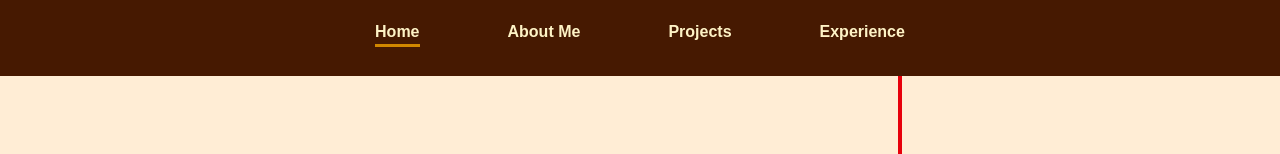
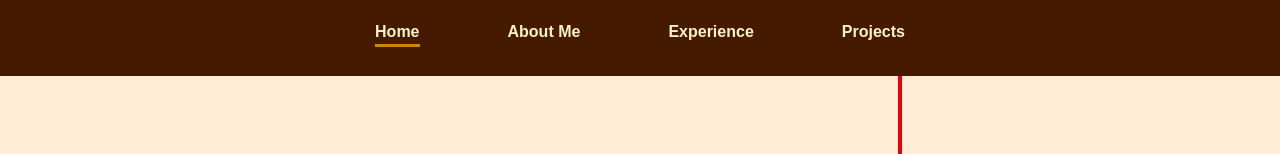
Before and after one commit to BriboSD/portfolio-website, a Next.js app: page / in a window 1280 px wide. Shown: the top 154 px of the page. Built offline with nearby package versions, Linux system fonts and the light colour scheme.

Commit message:
Tab logic
fixed tab logic to jump you to particular places when pressed. Going to mess with scroll up effects so maybe revert to this if issues

```diff
--- a/src/app/Components/Projects.tsx
+++ b/src/app/Components/Projects.tsx
@@ -47,7 +47,7 @@ export default function Projects() {
             initial={{opacity: 0, y: -50}}
             whileInView={{opacity: 1, y: 0}}
             transition={{duration: 1, delay: 0.15}}
-            className="text-4xl text-teal-600"
+            className="text-4xl text-amber-700"
             >
               Projects
             </motion.div>
--- a/src/app/page.tsx
+++ b/src/app/page.tsx
@@ -1,7 +1,7 @@
 "use client";
 
-import { motion, useAnimate, useScroll, useTransform} from "framer-motion";
-import { useEffect, useState } from "react";
+import { motion, useAnimate, useScroll, useInView, useTransform} from "framer-motion";
+import { useEffect, useState, useRef } from "react";
 import StartupAnimation from "./Components/StartupAnimation";
 import HomePage from "./Components/HomePage";
 import Experience from "./Components/Experience";
@@ -23,6 +23,29 @@ export default function Home() {
   const [underlineLoaded, setUnderlineLoaded] = useState(false);
   const {scrollYProgress} = useScroll();
 
+  const [selectedTab, setSelectedTab] = useState("homepage")
+  const [startSeen, setStartSeen] = useState(true)
+
+
+  const homeRef = useRef(null);
+  const aboutRef = useRef(null);
+  const experienceRef = useRef(null);
+  const projectsRef = useRef(null);
+
+  const homeInView = useInView(homeRef, { amount: 0.4 });
+  const aboutInView = useInView(aboutRef, { amount: 0.4 });
+  const experienceInView = useInView(experienceRef, { amount: 0.4 });
+  const projectsInView = useInView(projectsRef, { amount: 0.4 });
+
+  useEffect(() => {
+    if (homeInView) setSelectedTab("homepage");
+    else if (aboutInView) setSelectedTab("about");
+    else if (experienceInView) setSelectedTab("experience");
+    else if (projectsInView) setSelectedTab("projects");
+  }, [homeInView, aboutInView, experienceInView, projectsInView]);
+
+
+
   //these values may have to change if extra content is added---they are not dynamically placed unfortunately
   const aboutypos = useTransform(scrollYProgress, [0, 0.25], [0, -200]);
   const experienceypos = useTransform(scrollYProgress, [0, 0.25], [0, -400]);
@@ -33,11 +56,10 @@ export default function Home() {
   const tabs = [
     { id: "homepage", label: "Home" },
     { id: "about", label: "About Me" },
+    { id: "experience", label: "Experience" },
     { id: "projects", label: "Projects" },
-    { id: "experience", label: "Experience" },
   ];
-  const [selectedTab, setSelectedTab] = useState("homepage")
-  const [startSeen, setStartSeen] = useState(true)
+
 
 
   return (
@@ -86,7 +108,10 @@ export default function Home() {
                   initial={{x: initialX, y: initialY, opacity: 0}}
                   className="text-amber-100"
                   animate={{x: 0, y: 0, opacity: 1, transition: {duration: 0.5, delay: 1.2+index*0.2}}}
-                  onClick={() => setSelectedTab(tab.id)}
+                  onClick={() => {
+                    setSelectedTab(tab.id)
+                    document.getElementById(tab.id)?.scrollIntoView({ behavior: "smooth" });
+                  }}
                   whileHover={{ scale: 1.2, color: "#fcd34d"}}
                   >
                     {tab.label}
@@ -111,26 +136,28 @@ export default function Home() {
         </nav>
 
         <div className="relative w-full scroll-smooth overflow-hidden snap-y snap-mandatory pt-0">
-          <motion.section id="homepage" className="snap-start min-h-screen relative z-[10]">
+          <motion.section id="homepage" ref = {homeRef} className="snap-start min-h-screen relative z-[10]">
             <HomePage scrollYProgress={scrollYProgress} />
           </motion.section>
 
-          <motion.section id="about" className="snap-start relative z-[50]"
+          <motion.section id="about" ref = {aboutRef} className="snap-start relative z-[50]"
             style={{
               y: aboutypos
             }}
           >
-            <AboutMe scrollYProgress={scrollYProgress} fontClass={bebas.className}/>
+            <div ref={aboutRef}>
+              <AboutMe scrollYProgress={scrollYProgress} fontClass={bebas.className}/>
+            </div>
           </motion.section>
 
-          <motion.section id="experience" className="snap-start min-h-screen"
+          <motion.section id="experience" ref = {experienceRef} className="snap-start min-h-screen"
           style={{
             y: experienceypos
           }}>
             <Experience />
           </motion.section>
 
-          <motion.section id="projects" className="snap-start min-h-screen"
+          <motion.section id="projects" ref = {projectsRef} className="snap-start min-h-screen"
             style={{
               y: projectsypos
             }}
```
